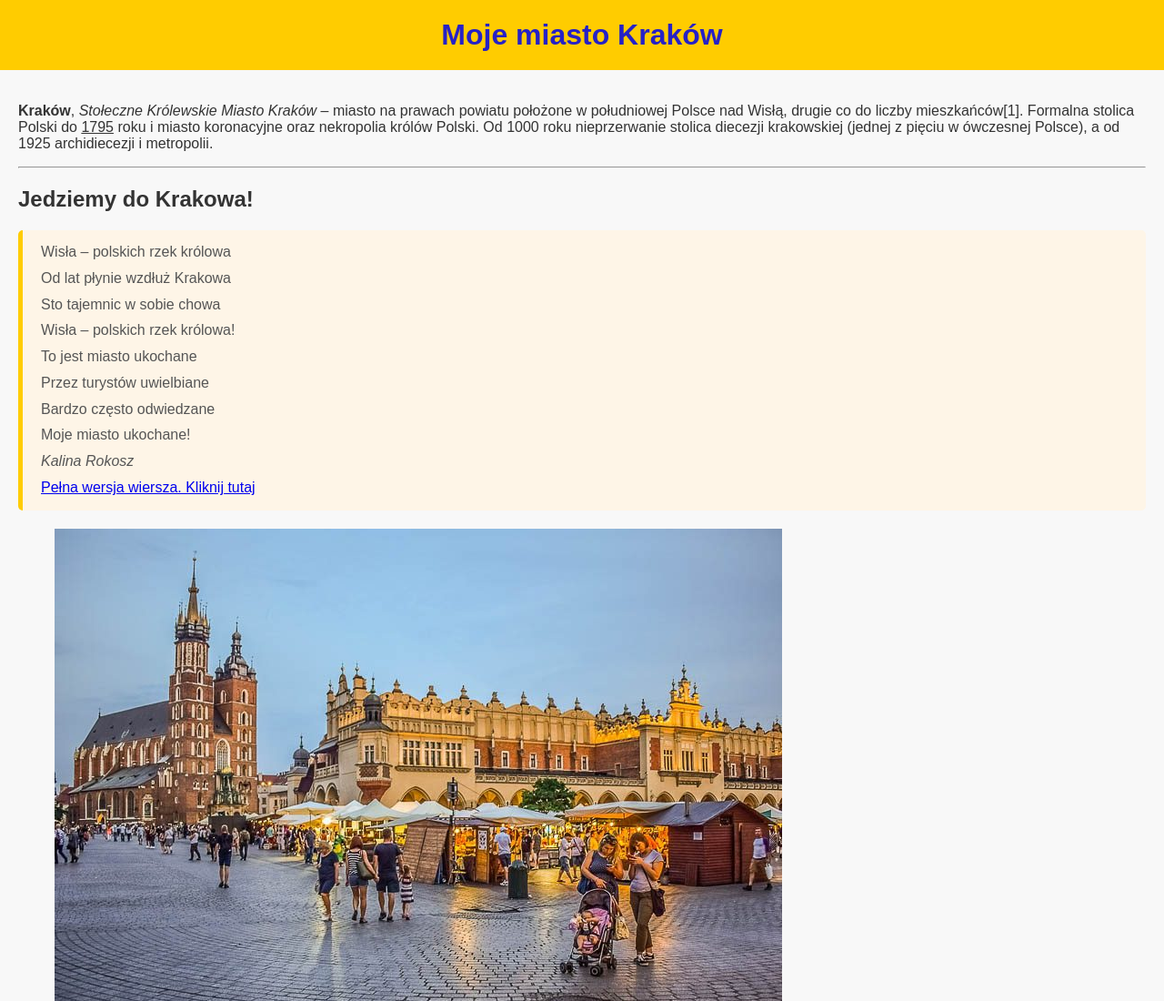
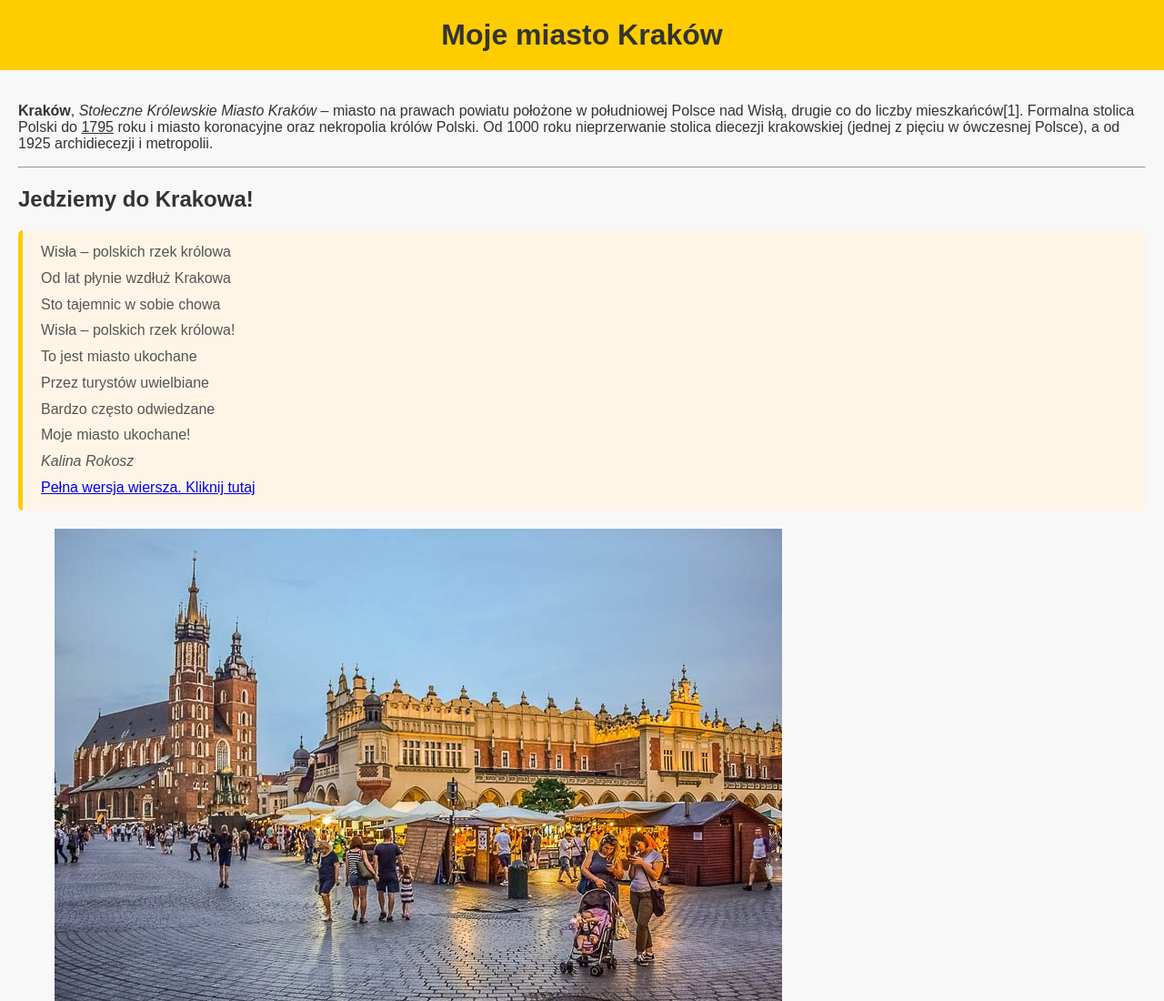
Before and after one commit to Nogaj-alt/Krak-w, a plain HTML site: page Index.html in a window 1280 px wide. Shown: the top 1100 px of the page at 91% size. Drawn offline with Linux system fonts and the light colour scheme.

Commit message:
Update and rename Kraków 3g2 Moja 1 strona.html to Index.html

```diff
--- a/Kraków 3g2 Moja 1 strona.html
+++ b/Index.html
@@ -4,16 +4,13 @@
      <meta charset="UTF-8">
       <title>Kraków 3g2 Moja 1 strona</title>
 	  <link rel="stylesheet" href="styles.css">
-	  <style>
-	  h1 {
-	      color:green;
-	  }
-	  </style>
+
+
 
         </head>
 		<body>
 		    <header>
-			     <h1 style="color:#2621C6;">Moje miasto Kraków</h1>
+			     <h1>Moje miasto Kraków</h1>
 		    </header>
 		    <main>
 			    <p>
```
